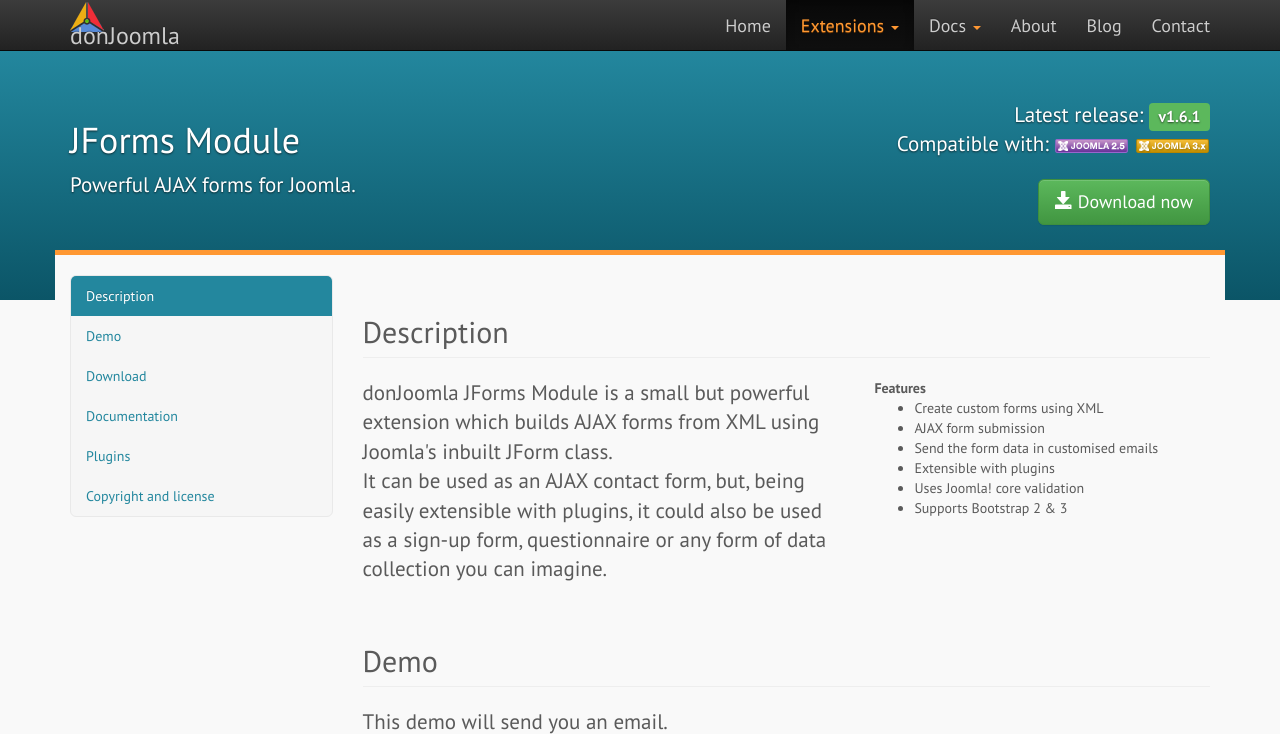
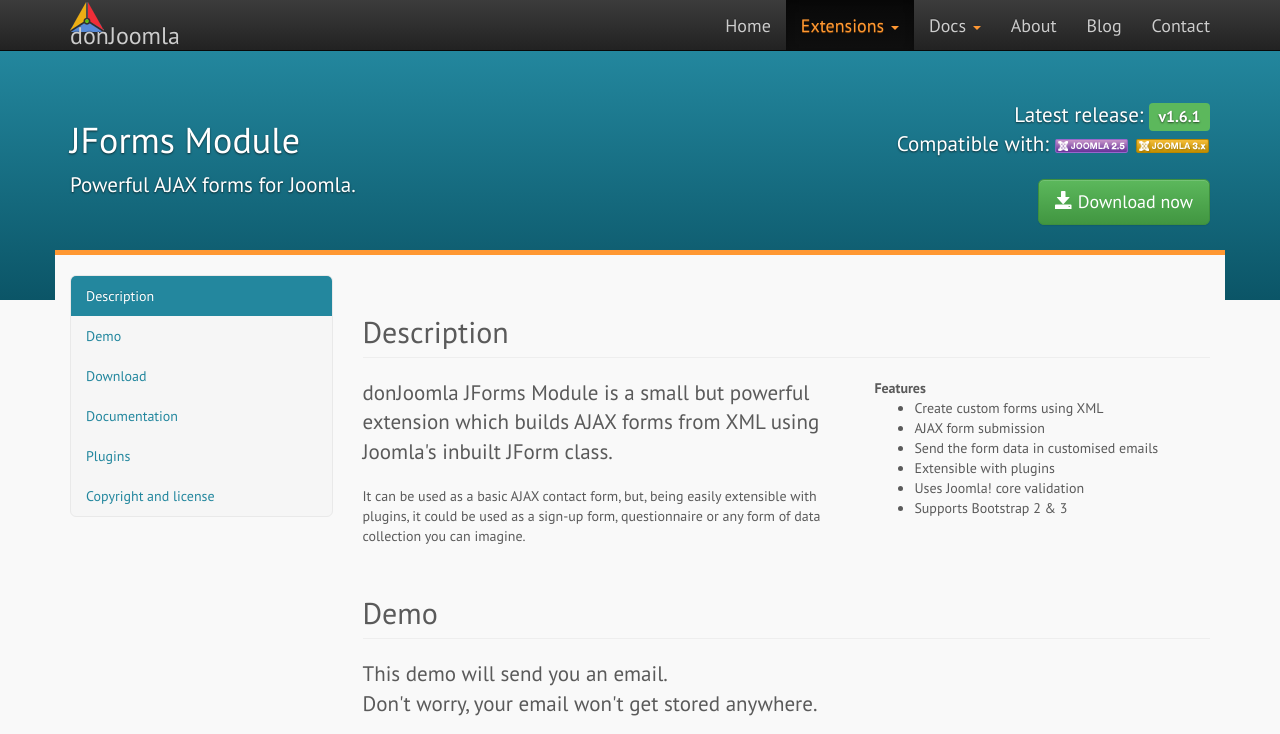
Before and after one commit to donJoomla/donjoomla.github.io, a Jekyll site: the page built from extensions/jforms/index.html, in a window 1280 px wide and 900 px high, cut to the strip 0-734 px from the top of the window. Built offline with Jekyll 4.4.1, drawn with Linux system fonts in a browser that asks for light colours; nearby versions of some CDN libraries.

Commit message:
updated description

```diff
--- a/extensions/jforms/index.html
+++ b/extensions/jforms/index.html
@@ -14,8 +14,9 @@
 <h2 class="page-header">Description</h2>
 <div class="row">
   <div class="col-sm-7">
-    <p class="lead">donJoomla JForms Module is a small but powerful extension which builds AJAX forms from XML using Joomla's inbuilt JForm class.<br>
-	It can be used as an AJAX contact form, but, being easily extensible with plugins, it could also be used as a sign-up form, questionnaire or any form of data collection you can imagine.</p></div>
+    <p class="lead">donJoomla JForms Module is a small but powerful extension which builds AJAX forms from XML using Joomla's inbuilt JForm class.</p>
+	<p>It can be used as a basic AJAX contact form, but, being easily extensible with plugins, it could be used as a sign-up form, questionnaire or any form of data collection you can imagine.</p>
+  </div>
   <div class="col-sm-5">
     <strong>Features</strong>
 	<ul>
```
